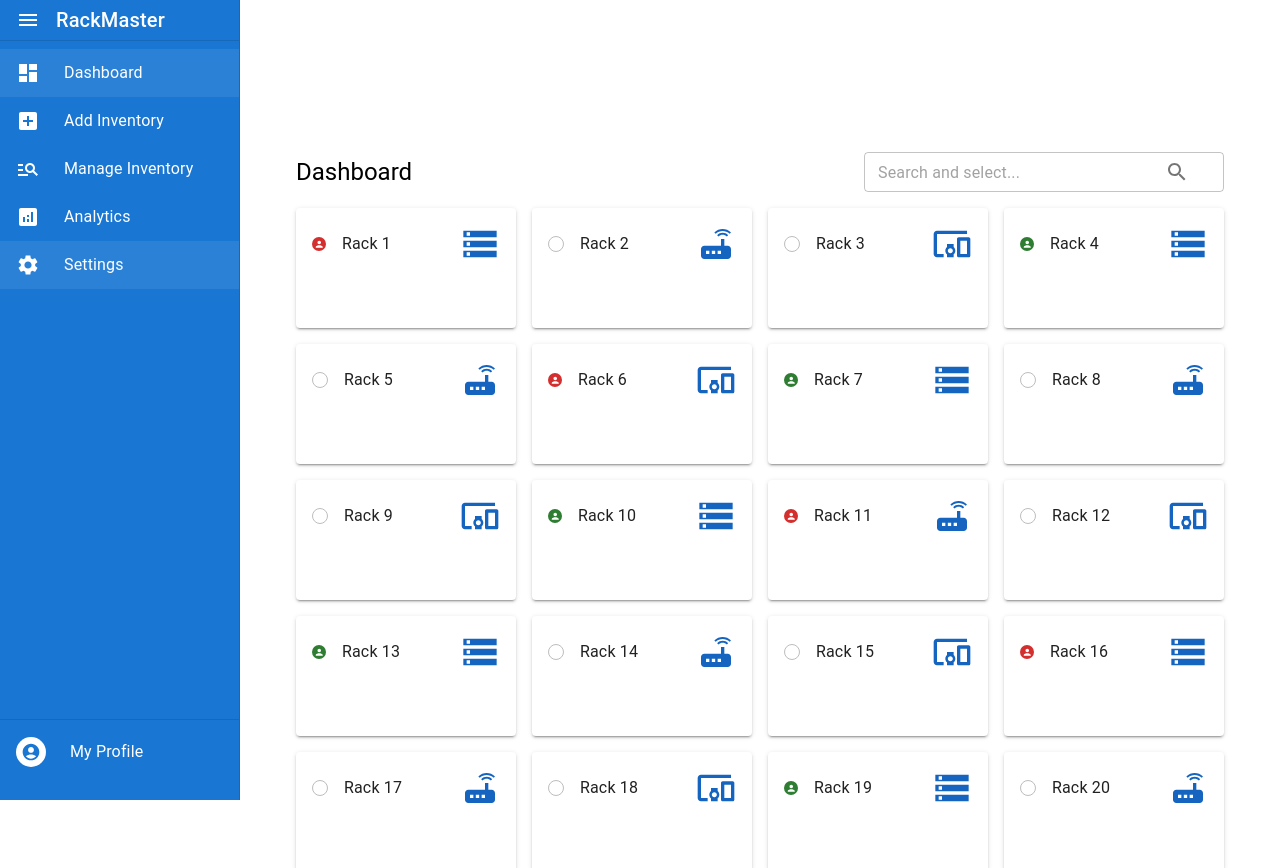
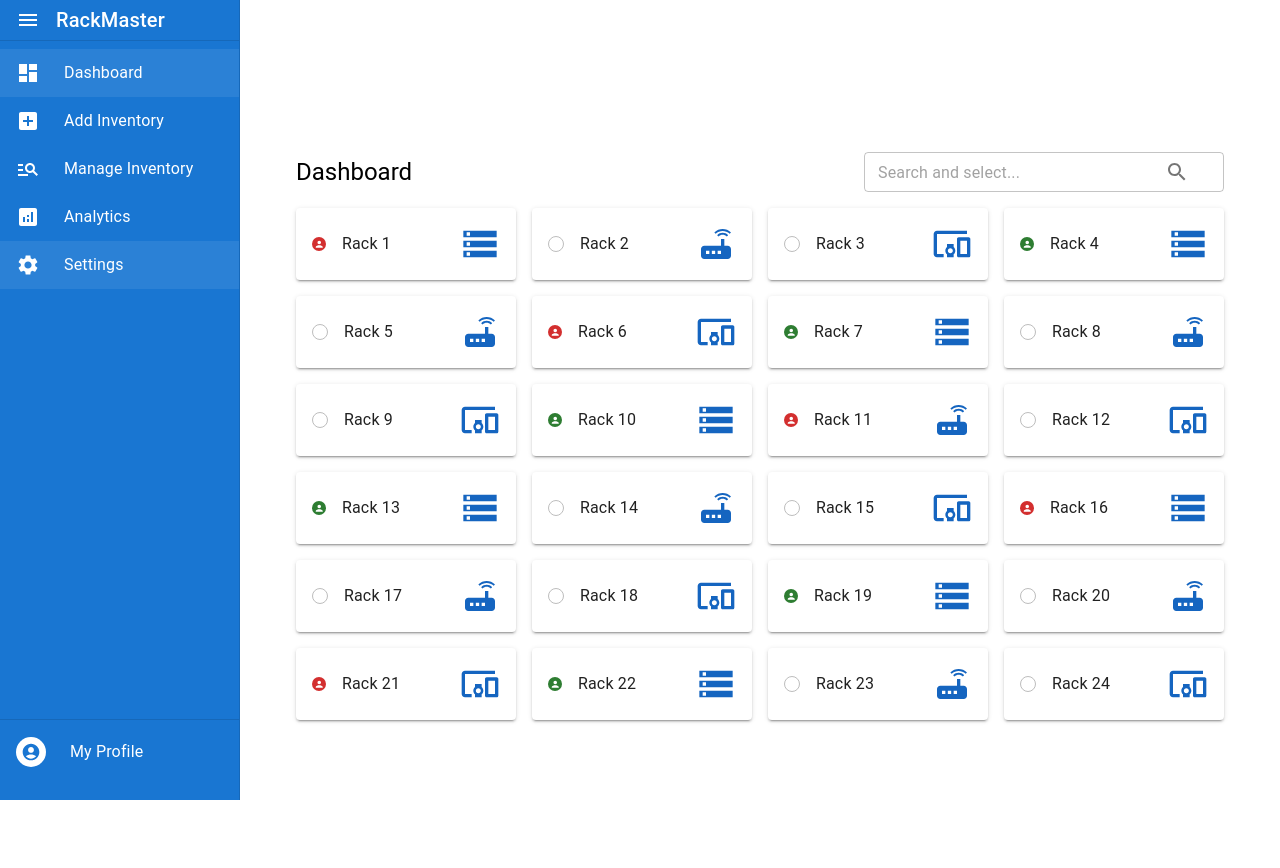
Before and after one commit to Akhil-Kapadia/RackMaster, a React (Vite) app in the folder frontend/: page /dashboard in a window 1280 px wide. Shown: the top 868 px of the page. After the commit the page ends 800 px from the top, so only its background shows below. Built offline with nearby package versions, Linux system fonts and the light colour scheme.

Commit message:
Fix weird sized buttons

```diff
--- a/frontend/src/components/StatusBox.tsx
+++ b/frontend/src/components/StatusBox.tsx
@@ -45,7 +45,7 @@ type Props = {
 
 export default function StatusBox({ item, onClick }: Props) {
   return (
-    <Card elevation={2} sx={{ minHeight: 120 }}>
+    <Card elevation={2}>
       <CardActionArea onClick={() => onClick?.(item)}>
         <CardContent sx={{ display: 'flex', alignItems: 'center', gap: 2, px: 2 }}>
           <Box sx={{ display: 'flex', alignItems: 'center', gap: 2, flex: 1 }}>
```
